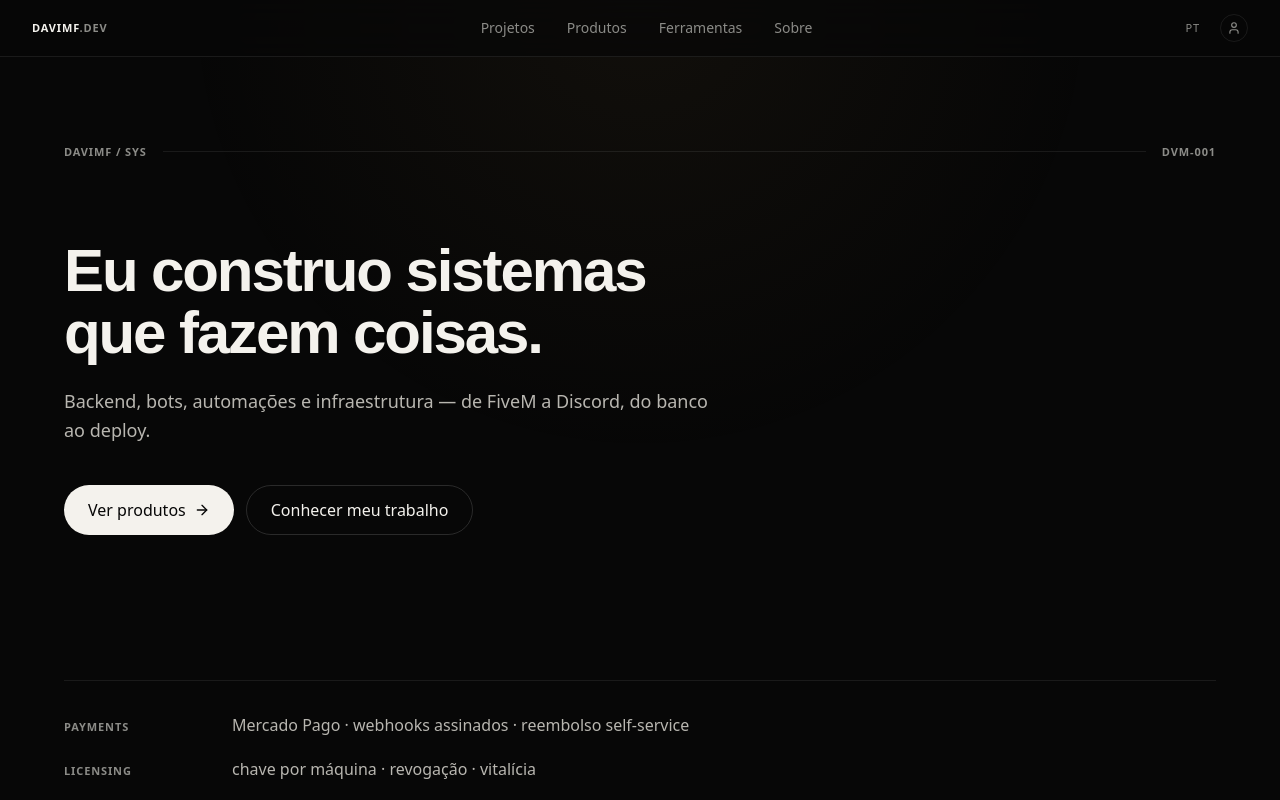
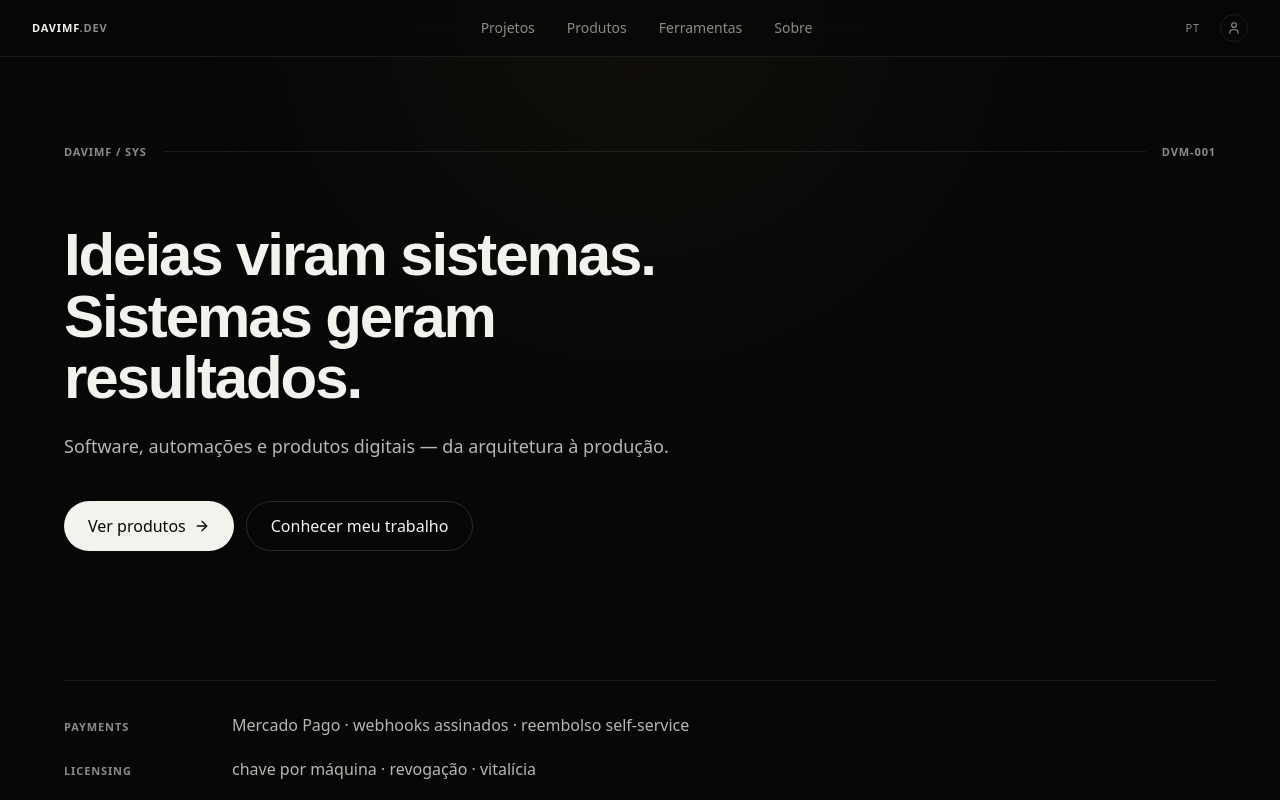
Before and after one commit to davimfdev/davimf.dev, a React (Vite) app: page / in a window 1280 px wide. Shown: the top 800 px of the page. Built offline with nearby package versions, Linux system fonts and the light colour scheme; a web font is replaced by a local one.

Commit message:
feat: changed Hero slogan

```diff
--- a/src/context/LanguageContext.tsx
+++ b/src/context/LanguageContext.tsx
@@ -345,8 +345,8 @@ const translations = {
     home: {
       systemLabel: 'DAVIMF / SYS',
       systemId: 'DVM-001',
-      headline: 'Eu construo sistemas que fazem coisas.',
-      sub: 'Backend, bots, automações e infraestrutura — de FiveM a Discord, do banco ao deploy.',
+      headline: 'Ideias viram sistemas.\nSistemas geram resultados.',
+      sub: 'Software, automações e produtos digitais — da arquitetura à produção.',
       ctaProducts: 'Ver produtos',
       ctaWork: 'Conhecer meu trabalho',
       evidence: {
@@ -784,8 +784,8 @@ const translations = {
     home: {
       systemLabel: 'DAVIMF / SYS',
       systemId: 'DVM-001',
-      headline: 'I build systems that do things.',
-      sub: 'Backend, bots, automation and infrastructure — from FiveM to Discord, from the database to the deploy.',
+      headline: 'Ideas become systems.\nSystems deliver results.',
+      sub: 'Software, automation, and digital products — from architecture to production.',
       ctaProducts: 'See products',
       ctaWork: 'See my work',
       evidence: {
--- a/src/features/home/Hero.tsx
+++ b/src/features/home/Hero.tsx
@@ -32,7 +32,7 @@ export function Hero() {
       <div className="grid grid-cols-1 lg:grid-cols-12 gap-10 md:gap-12 lg:gap-16 items-center">
         <div className="lg:col-span-7">
           <Reveal>
-            <h1 className="text-display-1 font-display font-bold text-fg text-balance">
+            <h1 className="text-display-1 font-display font-bold text-fg text-balance whitespace-pre-line">
               {t.headline}
             </h1>
           </Reveal>
```
